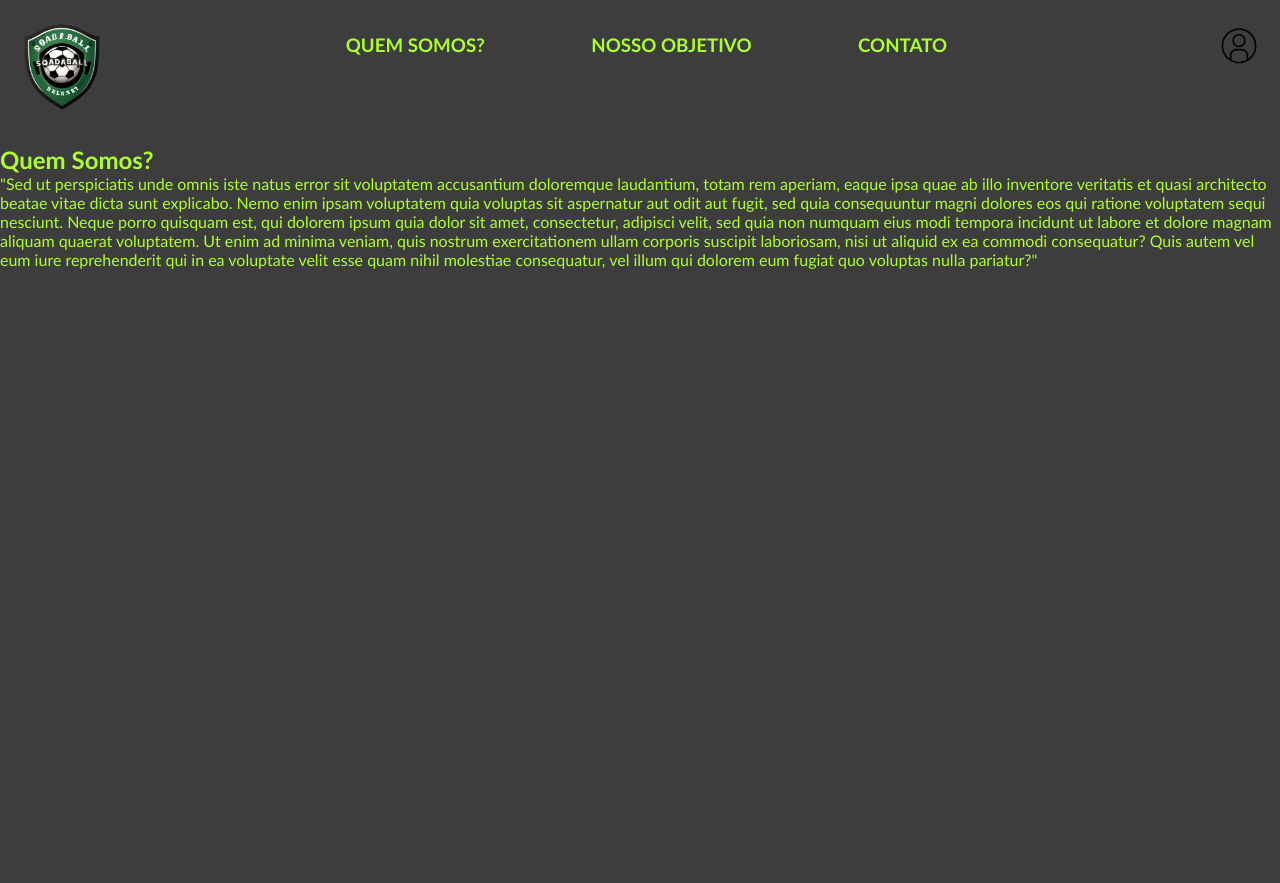
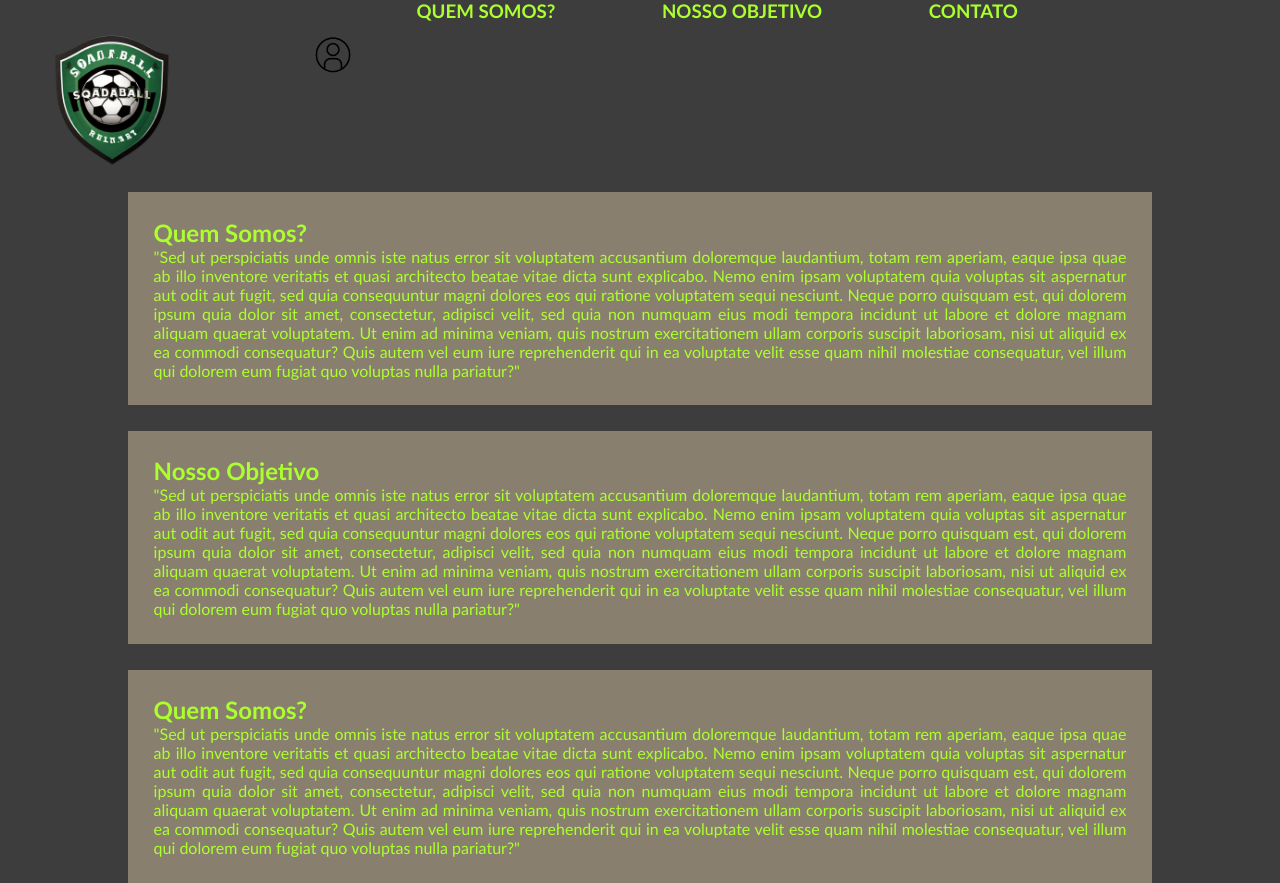
Before and after one commit to Empty17/PI2024-1, a plain HTML site: page PI_2024/index.html in a window 1280 px wide. Before the commit the page ends 800 px from the top, so only its background shows below. Drawn offline with Linux system fonts and the light colour scheme.

Commit message:
Add files via upload

```diff
--- a/PI_2024/index.html
+++ b/PI_2024/index.html
@@ -11,9 +11,9 @@
 
 <body>
   <header>
+    <img class="Logo" src="SquadBall-Logo.png" alt="Logo da Empresa">
     <section id="caixa">
-      <nav id="Logo">
-        <img src="SquadBall-Logo.png" alt="Logo da Empresa">
+      <nav id="navegador">
         <h1 id="SepararLogo">QUEM SOMOS?</h1>
         <h1>NOSSO OBJETIVO</h1>
         <h1>CONTATO</h1>
@@ -29,6 +29,16 @@
       <p>"Sed ut perspiciatis unde omnis iste natus error sit voluptatem accusantium doloremque laudantium, totam rem aperiam, eaque ipsa quae ab illo inventore veritatis et quasi architecto beatae vitae dicta sunt explicabo. Nemo enim ipsam voluptatem quia voluptas sit aspernatur aut odit aut fugit, sed quia consequuntur magni dolores eos qui ratione voluptatem sequi nesciunt. Neque porro quisquam est, qui dolorem ipsum quia dolor sit amet, consectetur, adipisci velit, sed quia non numquam eius modi tempora incidunt ut labore et dolore magnam aliquam quaerat voluptatem. Ut enim ad minima veniam, quis nostrum exercitationem ullam corporis suscipit laboriosam, nisi ut aliquid ex ea commodi consequatur?
         Quis autem vel eum iure reprehenderit qui in ea voluptate velit esse quam nihil molestiae consequatur, vel illum qui dolorem eum fugiat quo voluptas nulla pariatur?"</p>
     </section>
+    <section class="conteudo">
+      <h1>Nosso Objetivo</h1>
+      <p>"Sed ut perspiciatis unde omnis iste natus error sit voluptatem accusantium doloremque laudantium, totam rem aperiam, eaque ipsa quae ab illo inventore veritatis et quasi architecto beatae vitae dicta sunt explicabo. Nemo enim ipsam voluptatem quia voluptas sit aspernatur aut odit aut fugit, sed quia consequuntur magni dolores eos qui ratione voluptatem sequi nesciunt. Neque porro quisquam est, qui dolorem ipsum quia dolor sit amet, consectetur, adipisci velit, sed quia non numquam eius modi tempora incidunt ut labore et dolore magnam aliquam quaerat voluptatem. Ut enim ad minima veniam, quis nostrum exercitationem ullam corporis suscipit laboriosam, nisi ut aliquid ex ea commodi consequatur?
+        Quis autem vel eum iure reprehenderit qui in ea voluptate velit esse quam nihil molestiae consequatur, vel illum qui dolorem eum fugiat quo voluptas nulla pariatur?"</p>
+    </section>
+    <section class="conteudo">
+      <h1>Quem Somos?</h1>
+      <p>"Sed ut perspiciatis unde omnis iste natus error sit voluptatem accusantium doloremque laudantium, totam rem aperiam, eaque ipsa quae ab illo inventore veritatis et quasi architecto beatae vitae dicta sunt explicabo. Nemo enim ipsam voluptatem quia voluptas sit aspernatur aut odit aut fugit, sed quia consequuntur magni dolores eos qui ratione voluptatem sequi nesciunt. Neque porro quisquam est, qui dolorem ipsum quia dolor sit amet, consectetur, adipisci velit, sed quia non numquam eius modi tempora incidunt ut labore et dolore magnam aliquam quaerat voluptatem. Ut enim ad minima veniam, quis nostrum exercitationem ullam corporis suscipit laboriosam, nisi ut aliquid ex ea commodi consequatur?
+        Quis autem vel eum iure reprehenderit qui in ea voluptate velit esse quam nihil molestiae consequatur, vel illum qui dolorem eum fugiat quo voluptas nulla pariatur?"</p>
+    </section>
   </main>
 
 
--- a/PI_2024/style.css
+++ b/PI_2024/style.css
@@ -30,36 +30,38 @@ html {
 
   }
 
-  #Logo{
+  #navegador{
     width: auto;
-    height: auto;
-    position: static;
+    height: 9vw;
+    padding: 3vw;
   }
 
 
-  #Logo img{
-    height: 10vw;
+  .Logo{
+    height: 15vw;
     width: auto;
-    margin-left: 1vw;
+    margin-left: 3vw;
     position: relative;
+    float: left;
   }
 
-  #Logo #SepararLogo{
+  #navegador #SepararLogo{
     margin-left: 16vw;
   }
 
-  #Logo h1{
+  #navegador h1{
+    clear: left;
     display: inline;
     justify-content: center;
     position: relative;
     padding: 2vw;
     margin-right: 3vw;
     margin-left: 1vw;
-    bottom: 6vw;
+    bottom: 3vw;
     transition: 0.6s all;
   }
 
-  #Logo h1:hover{
+  #navegador h1:hover{
     color: purple;
     text-shadow: 3px 3px rgba(128, 0, 128, 0.452);
     border-radius: 10px;
@@ -67,15 +69,16 @@ html {
     font-size: larger;
   }
 
-  #Logo .Account{
+  #navegador .Account{
     position: relative;
     height: 3vw;
     width: auto;
-    margin-left: 16vw;
-    bottom: 5vw;
+    margin-left: 10vw;
+    bottom: 2vw;
+    right: inherit;
   }
 
-  #Logo .Account:hover{
+  #navegador .Account:hover{
     cursor: pointer;
     background-color: rgba(0, 0, 0, 0.1);
     border-radius: 50%;
@@ -83,3 +86,17 @@ html {
   }
 
   /*Main*/
+
+  .conteudo{
+    background-color: rgba(245, 222, 179, 0.411);
+    clear: left;
+    padding: 2vw;
+    margin: 2vw auto 0vw auto;
+    left: 0;
+    right: 0;
+    text-align: justify;
+    width: 80%;
+    display: block;
+    position: relative;
+    justify-content: center;
+  }
```
Also changed, not shown: PI_2024/CampoFutebolIA.jpg (added).
